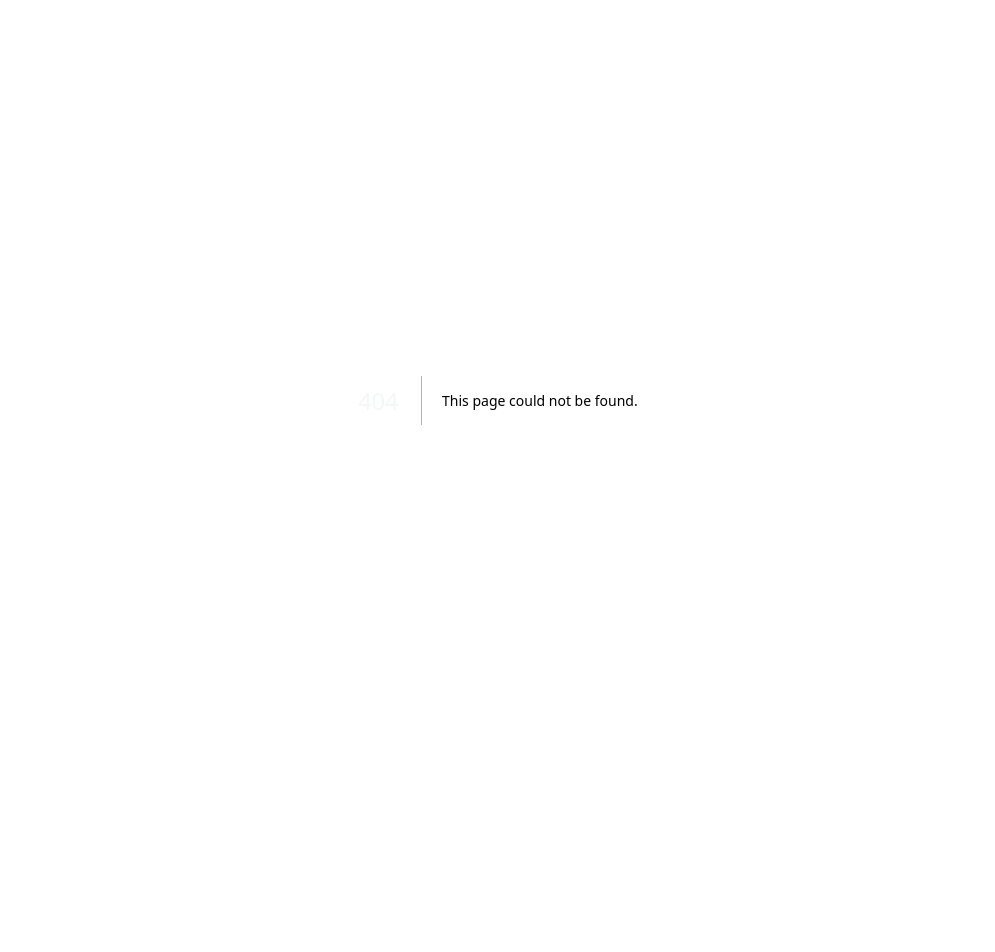
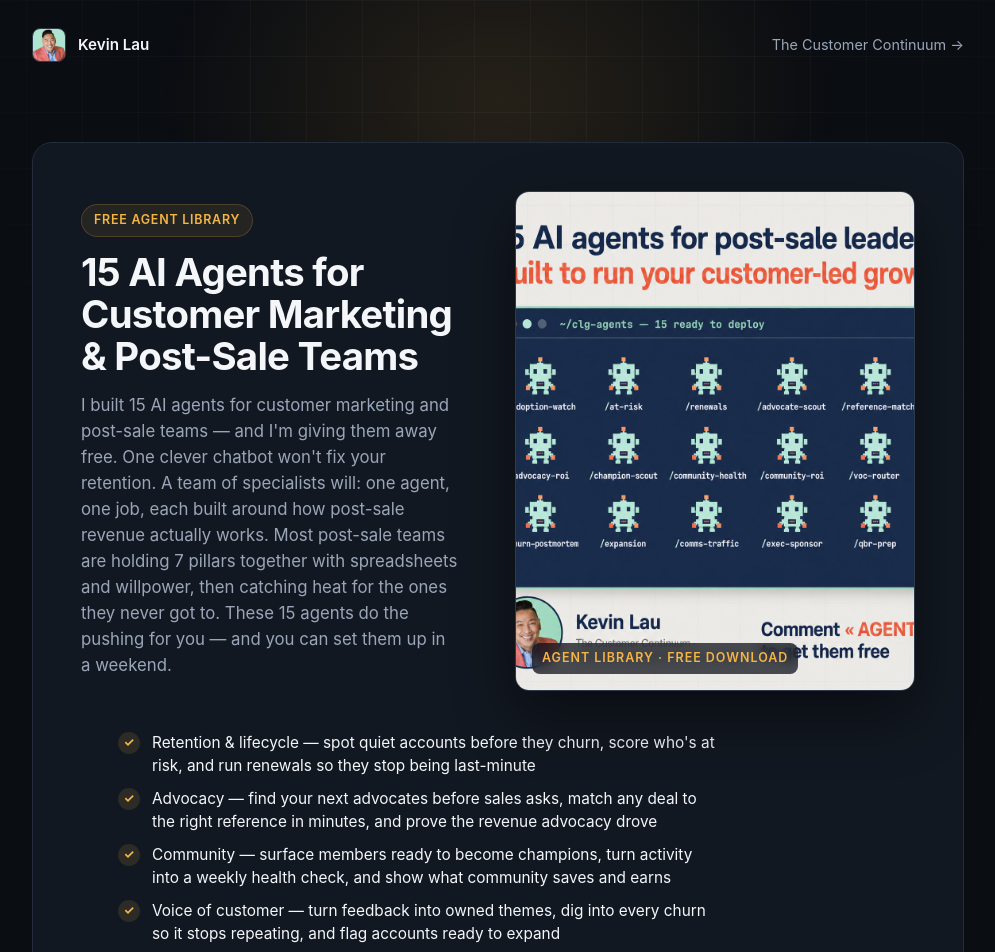
Before and after one commit to danielnogueira8/kevin, a Next.js app: page /resources/15-ai-agents-post-sale in a window 1280 px wide. Before the commit this address had no page. Shown: the top 952 px of the page, without its empty margins (142-1137 px from the left). Before the commit the page ends 800 px from the top, so only its background shows below. Built offline with nearby package versions, Linux system fonts and the light colour scheme.

Commit message:
feat: add 15 ai agents for post-sale teams resource page
Co-Authored-By: Claude Opus 4.8 <noreply@anthropic.com>

```diff
--- /dev/null
+++ b/app/resources/15-ai-agents-post-sale/page.js
@@ -0,0 +1,34 @@
+import LeadMagnetGate from "../../components/LeadMagnetGate";
+
+export const metadata = {
+  title: "15 AI Agents for Customer Marketing & Post-Sale Teams — Kevin Lau",
+  description:
+    "A free library of 15 Claude agents for post-sale revenue teams. One agent, one job — built around retention, advocacy, community, voice of customer, and executive engagement.",
+};
+
+const resource = {
+  slug: "15-ai-agents-post-sale",
+  eyebrow: "Free agent library",
+  title: "15 AI Agents for Customer Marketing & Post-Sale Teams",
+  subtitle:
+    "I built 15 AI agents for customer marketing and post-sale teams — and I'm giving them away free. One clever chatbot won't fix your retention. A team of specialists will: one agent, one job, each built around how post-sale revenue actually works. Most post-sale teams are holding 7 pillars together with spreadsheets and willpower, then catching heat for the ones they never got to. These 15 agents do the pushing for you — and you can set them up in a weekend.",
+  bullets: [
+    "Retention & lifecycle — spot quiet accounts before they churn, score who's at risk, and run renewals so they stop being last-minute",
+    "Advocacy — find your next advocates before sales asks, match any deal to the right reference in minutes, and prove the revenue advocacy drove",
+    "Community — surface members ready to become champions, turn activity into a weekly health check, and show what community saves and earns",
+    "Voice of customer — turn feedback into owned themes, dig into every churn so it stops repeating, and flag accounts ready to expand",
+    "Comms & executive engagement — see every customer message going out, get alerted when a key contact leaves, and draft your QBR in minutes",
+    "Each agent ships with a clear role, no-code Claude setup, ready-to-use prompts, the workflow logic, and real B2B SaaS examples",
+  ],
+  format: "Agent library",
+  coverEmoji: "🤖",
+  coverImage: "/assets/agents.png",
+  coverImageAlt:
+    "15 AI Agents for Customer Marketing and Post-Sale Teams cover",
+  downloadUrl:
+    "https://glimmer-farmhouse-441.notion.site/15-AI-Agents-for-Customer-Marketing-and-Post-Sale-Teams-39793aa14ae4801bafc9e1f43b8e3089?source=copy_link",
+};
+
+export default function Page() {
+  return <LeadMagnetGate resource={resource} />;
+}
```
Also changed, not shown: public/assets/agents.png (added).
